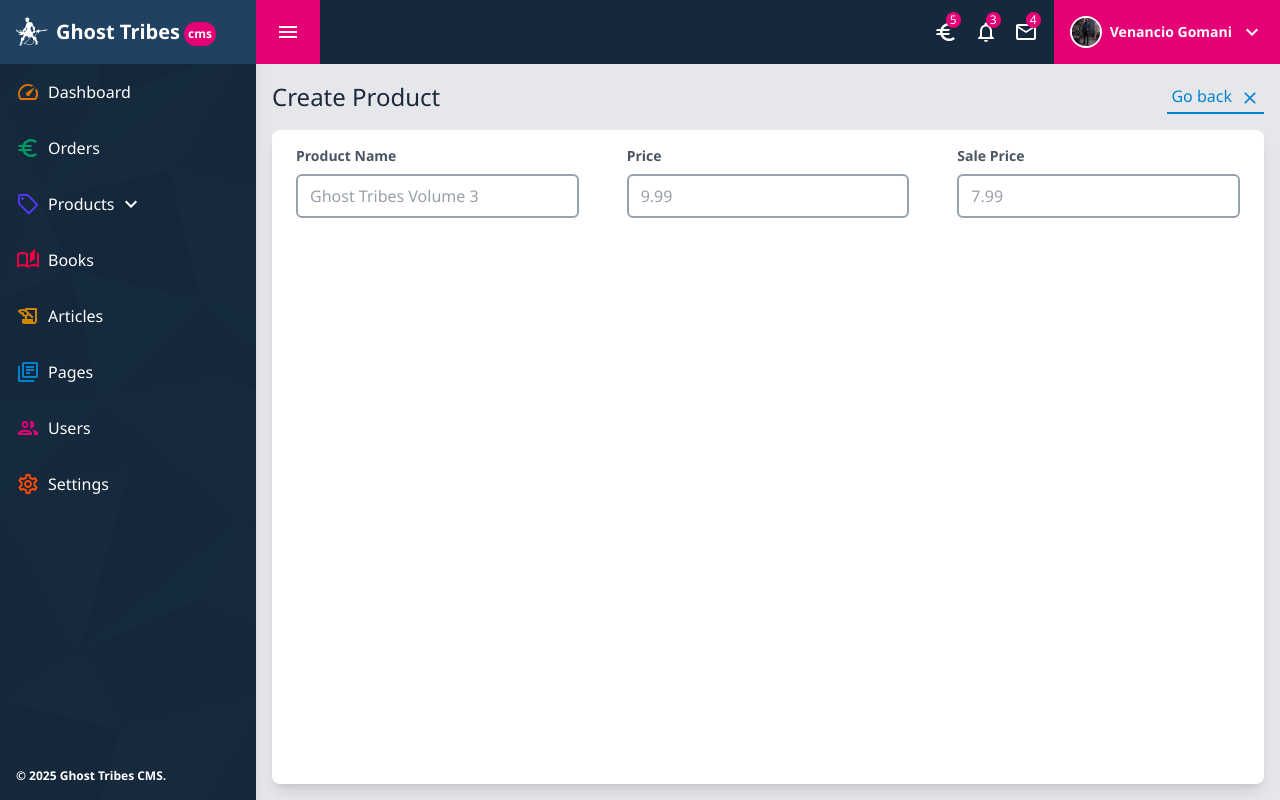
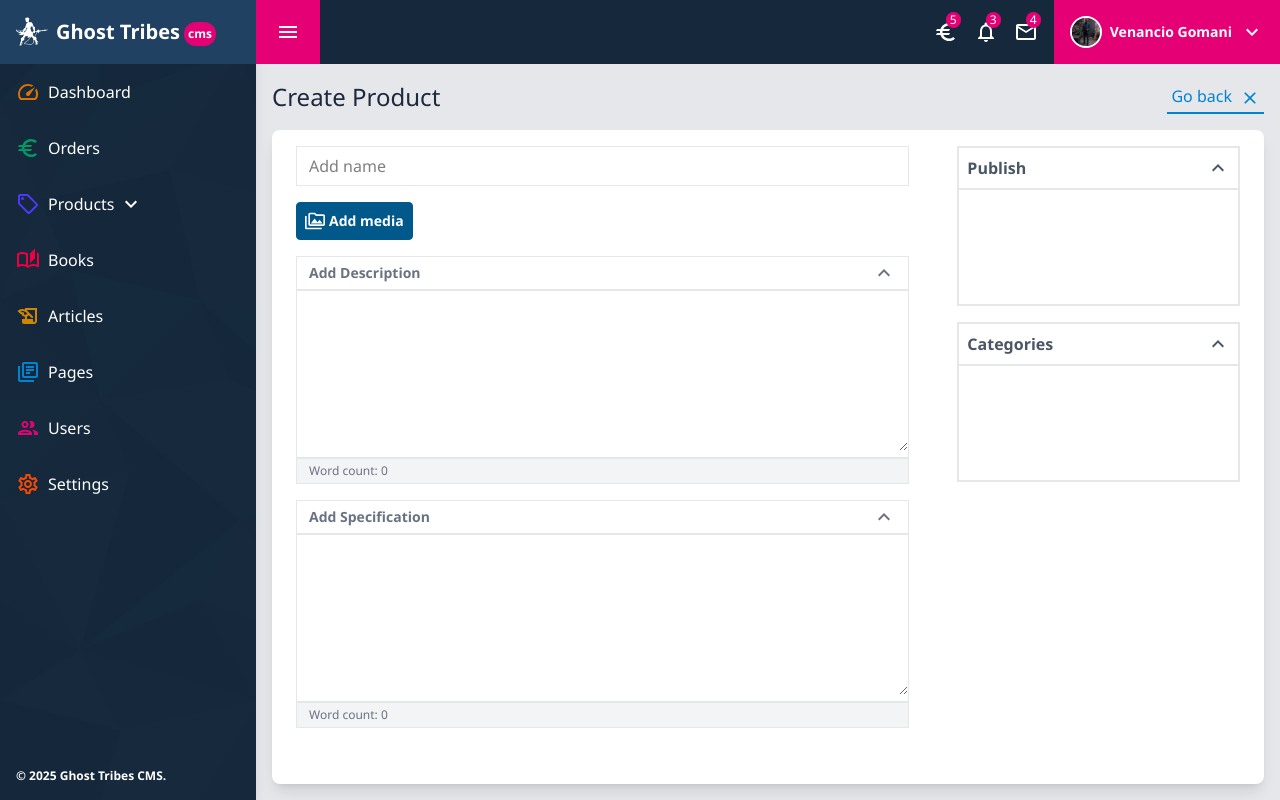
Before and after one commit to venanciogomani/ghosttribes-cms, a React (Vite) app: page /admin/products/create in a window 1280 px wide. Built offline with nearby package versions, Linux system fonts and the light colour scheme; what wretch would draw is missing.

Commit message:
create product form section

```diff
--- a/src/AppRoutes.tsx
+++ b/src/AppRoutes.tsx
@@ -2,7 +2,7 @@ import { BrowserRouter, Navigate, Route, Routes } from 'react-router-dom';
 import Dashboard from './pages/Dashboard/Dashboard';
 import Auth from './pages/Auth/Auth';
 import ProductsOverview from './components/concepts/products/ProductsOverview';
-import CreateProduct from './components/concepts/products/CreateProduct';
+import CreateProduct from './components/concepts/products/CreateProduct/CreateProduct';
 import EditProduct from './components/concepts/products/EditProduct';
 import ViewProduct from './components/concepts/products/ViewProduct';
 import Overview from './components/concepts/overview/Overview';
--- a/src/components/concepts/products/CreateProduct.tsx
+++ /dev/null
@@ -1,42 +0,0 @@
-import CloseIcon from '@mui/icons-material/Close';
-import FormInput from './FormInput';
-
-export default function CreateProduct() {
-  return (
-    <div className="relative flex flex-col h-full p-4">
-      <div className="flex items-center justify-between">
-        <h1 className="text-2xl text-bold text-slate-800">Create Product</h1>
-        <div className="text-sky-600 p-1 border-b-2 cursor-pointer">
-          Go back
-          <CloseIcon fontSize="small" className="ml-2" />
-        </div>
-      </div>
-      <div className="mt-4 bg-white rounded-lg w-full h-full shadow-lg">
-        <div className="grid grid-cols-3">
-          <FormInput
-            label="Product Name"
-            type="text"
-            placeholder="Ghost Tribes Volume 3"
-            required
-            onChange={() => {}}
-            value=""
-          />
-          <FormInput
-            label="Price"
-            type="number"
-            placeholder="9.99"
-            onChange={() => {}}
-            value=""
-          />
-          <FormInput
-            label="Sale Price"
-            type="number"
-            placeholder="7.99"
-            onChange={() => {}}
-            value=""
-          />
-        </div>
-      </div>
-    </div>
-  );
-}
--- /dev/null
+++ b/src/components/concepts/products/CreateProduct/AddCategory.tsx
@@ -0,0 +1,16 @@
+// import ExpandMoreOutlinedIcon from '@mui/icons-material/ExpandMoreOutlined';
+import ExpandLessOutlinedIcon from '@mui/icons-material/ExpandLessOutlined';
+
+export default function AddCategory() {
+  return (
+    <div className="w-full h-40 border-2 border-gray-200 mt-4">
+      <div
+        className="font-semibold text-gray-600 p-2 border-b-2 border-gray-200
+              flex items-center justify-between"
+      >
+        <span>Categories</span>
+        <ExpandLessOutlinedIcon className="cursor-pointer" />
+      </div>
+    </div>
+  );
+}
--- /dev/null
+++ b/src/components/concepts/products/CreateProduct/AddMedia.tsx
@@ -0,0 +1,49 @@
+import CloseIcon from '@mui/icons-material/Close';
+import PermMediaOutlinedIcon from '@mui/icons-material/PermMediaOutlined';
+import { trimToEllipsis } from '../../../../utils/text-constants';
+
+export default function AddMedia() {
+  const hasMedia = false;
+  return (
+    <>
+      <div className="w-full mt-4 flex items-center">
+        <div
+          className="text-sm flex items-center px-2 py-2 border border-sky-800 bg-sky-800
+              text-white cursor-pointer rounded font-semibold
+              hover:border-sky-600 hover:bg-sky-600 transition duration-300 ease-in-out"
+        >
+          <PermMediaOutlinedIcon fontSize="small" />
+          <span className="ml-1">Add media</span>
+        </div>
+      </div>
+      {hasMedia && (
+        <div className="w-full flex items-center mt-2">
+          <div
+            className="text-sky-600 text-sm border-2 border-sky-200 rounded-full
+                text-center cursor-pointer py-1 px-2 transition duration-300 ease-in-out
+                flex items-center justify-between"
+            onClick={() => {}}
+            title="gt-volume-1-the-ghost-of-africa-ebook.pdf"
+          >
+            <span>
+              {trimToEllipsis('gt-volume-1-the-ghost-of-africa-ebook.pdf')}
+            </span>
+            <CloseIcon fontSize="small" className="ml-1" />
+          </div>
+          <div
+            className="text-sky-600 text-sm border-2 border-sky-200 rounded-full
+                text-center cursor-pointer py-1 px-2 transition duration-300 ease-in-out
+                flex items-center justify-between ml-1"
+            onClick={() => {}}
+            title="gt-volume-1-the-ghost-of-africa-audio.pdf"
+          >
+            <span>
+              {trimToEllipsis('gt-volume-1-the-ghost-of-africa-audio.pdf')}
+            </span>
+            <CloseIcon fontSize="small" className="ml-1" />
+          </div>
+        </div>
+      )}
+    </>
+  );
+}
--- /dev/null
+++ b/src/components/concepts/products/CreateProduct/CreateProduct.tsx
@@ -0,0 +1,51 @@
+import { useLocation, useNavigate } from 'react-router-dom';
+import CloseIcon from '@mui/icons-material/Close';
+import { toSentenceCase } from '../../../../utils/text-constants';
+import PublishProduct from './PublishProduct';
+import AddCategory from './AddCategory';
+import DetailsFormInput from './DetailsFormInput';
+import AddMedia from './AddMedia';
+
+export default function CreateProduct() {
+  const navigate = useNavigate();
+  const location = useLocation();
+  const queryParams = new URLSearchParams(location.search);
+  const type = queryParams.get('type');
+
+  const productType = type ? toSentenceCase(type) : 'Product';
+
+  return (
+    <div className="relative flex flex-col h-full p-4">
+      <div className="flex items-center justify-between">
+        <h1 className="text-2xl text-bold text-slate-800">
+          Create {productType}
+        </h1>
+        <div
+          className="text-sky-600 p-1 border-b-2 cursor-pointer"
+          onClick={() => navigate(`/admin/products`)}
+        >
+          Go back
+          <CloseIcon fontSize="small" className="ml-2" />
+        </div>
+      </div>
+      <div className="mt-4 bg-white rounded-lg w-full h-full shadow-lg flex justify-between">
+        <div className="w-2/3 flex flex-col py-4 px-6">
+          <input
+            className="w-full h-10 px-3 py-1
+              border border-gray-200"
+            type="text"
+            placeholder="Add name"
+            onChange={() => {}}
+          />
+          <AddMedia />
+          <DetailsFormInput label="Description" />
+          <DetailsFormInput label="Specification" />
+        </div>
+        <div className="w-1/3 py-4 px-6 flex flex-col">
+          <PublishProduct />
+          <AddCategory />
+        </div>
+      </div>
+    </div>
+  );
+}
--- /dev/null
+++ b/src/components/concepts/products/CreateProduct/DetailsFormInput.tsx
@@ -0,0 +1,34 @@
+// import ExpandMoreOutlinedIcon from '@mui/icons-material/ExpandMoreOutlined';
+import ExpandLessOutlinedIcon from '@mui/icons-material/ExpandLessOutlined';
+
+interface IDetailsFormInput {
+  label: string;
+}
+
+export default function DetailsFormInput({ label }: IDetailsFormInput) {
+  return (
+    <div className="mt-4">
+      <div
+        className="w-full border border-gray-200 px-3 py-1
+            text-gray-500 text-sm flex items-center justify-between"
+      >
+        <label className="font-semibold" htmlFor={label}>
+          Add {label}
+        </label>
+        <ExpandLessOutlinedIcon className="cursor-pointer" />
+      </div>
+      <div className="w-full min-h-40 border border-gray-200">
+        <textarea
+          name={label}
+          className="w-full min-h-40 border-0 px-3"
+        ></textarea>
+      </div>
+      <div
+        className="w-full bg-gray-100 border border-gray-200 px-3 py-1
+            text-xs text-gray-500"
+      >
+        Word count: 0
+      </div>
+    </div>
+  );
+}
--- /dev/null
+++ b/src/components/concepts/products/CreateProduct/PublishProduct.tsx
@@ -0,0 +1,16 @@
+// import ExpandMoreOutlinedIcon from '@mui/icons-material/ExpandMoreOutlined';
+import ExpandLessOutlinedIcon from '@mui/icons-material/ExpandLessOutlined';
+
+export default function PublishProduct() {
+  return (
+    <div className="w-full h-40 border-2 border-gray-200">
+      <div
+        className="font-semibold text-gray-600 p-2 border-b-2 border-gray-200
+              flex items-center justify-between"
+      >
+        <span>Publish</span>
+        <ExpandLessOutlinedIcon className="cursor-pointer" />
+      </div>
+    </div>
+  );
+}
--- /dev/null
+++ b/src/utils/text-constants.ts
@@ -0,0 +1,8 @@
+export function toSentenceCase(text: string): string {
+    return text.toLowerCase().replace(/^\w/, (c: string) => c.toUpperCase());
+}
+
+export function trimToEllipsis(text: string): string {
+    const maxLength = 20;
+    return text.length > maxLength? `${text.slice(0, maxLength - 3)}...` : text;
+}
```
